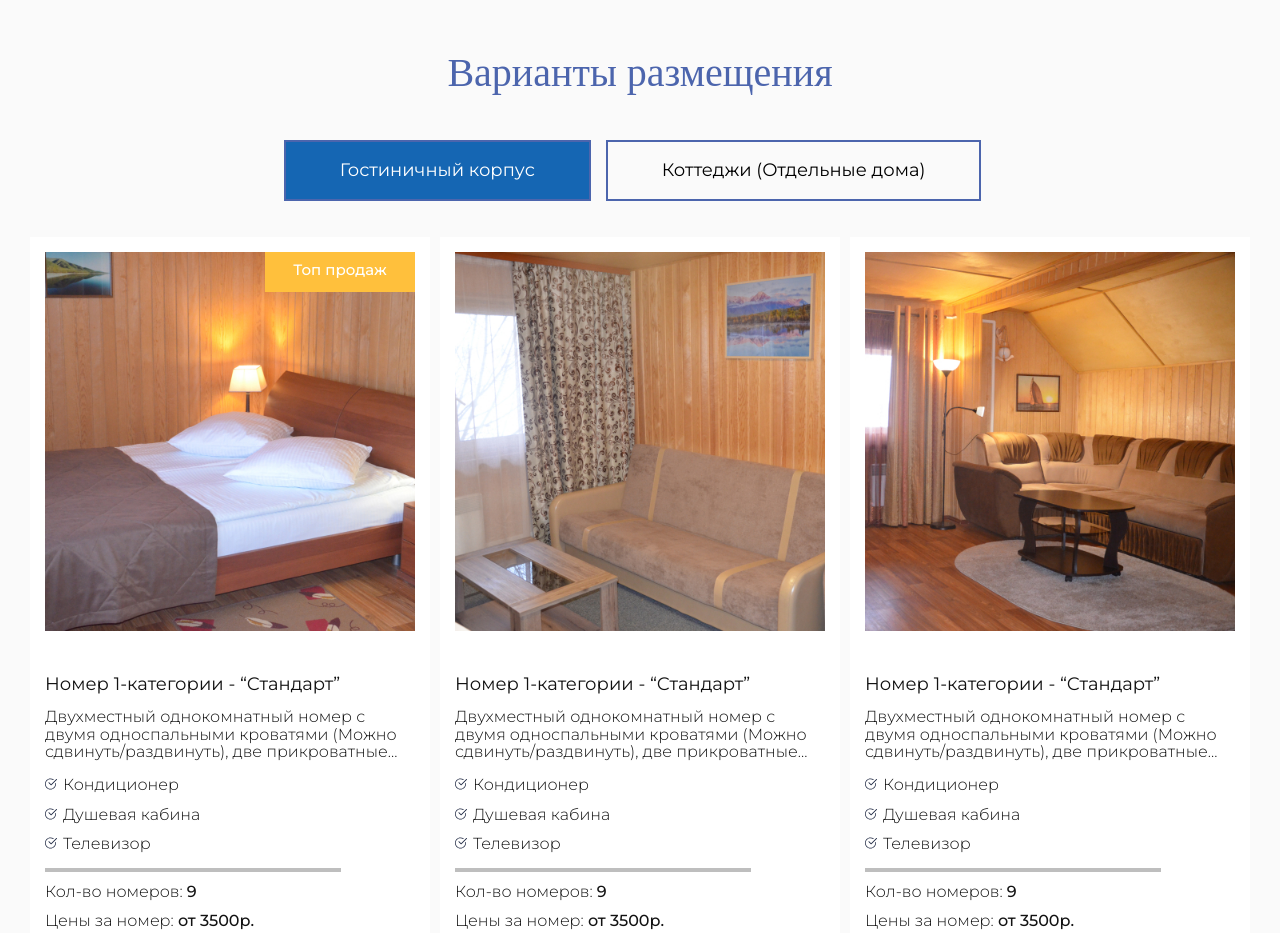
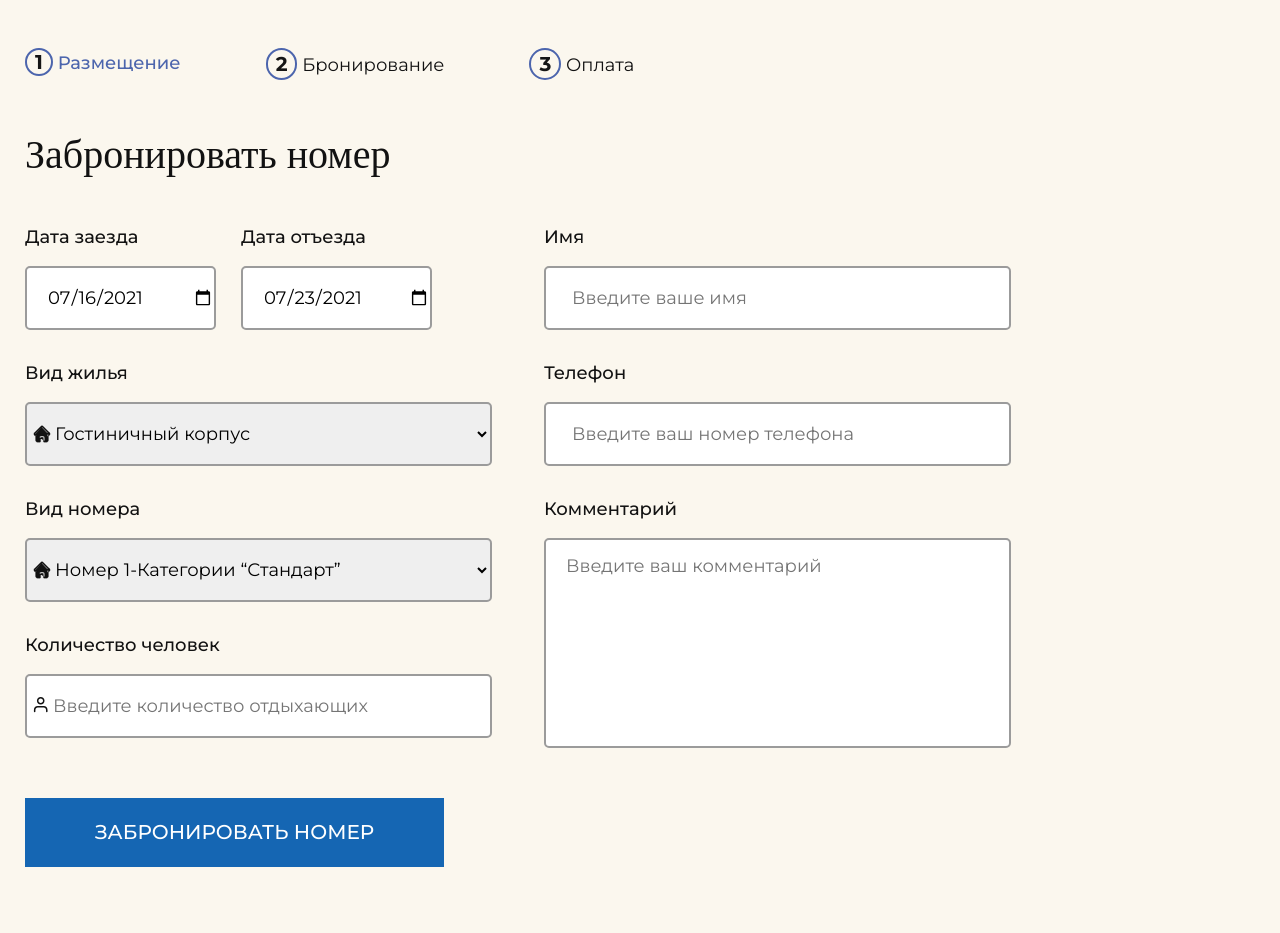
Before and after one commit to CodingOnMars/fregatBaikal, a website: page app/index.html in a window 1280 px wide. Shown: the part 1061-1994 px from the top of the page. Drawn offline with nearby package versions, Linux system fonts and the light colour scheme; files that its build step writes are made by us from their sources.

Commit message:
responsive booking section, minor fixes

```diff
--- a/app/index.html
+++ b/app/index.html
@@ -359,7 +359,7 @@
                 </div>
             </section> -->
 
-            <section class="options">
+            <!-- <section class="options">
                 <div class="container options__container">
 
                     <h2 class="options__title title">Варианты размещения</h2>
@@ -478,9 +478,9 @@
 
                     </div>
                 </div>
-            </section>
+            </section> -->
 
-            <!--<section class="booking">
+            <section class="booking">
                 <div class="container">
 
                     <ul class="booking__list text">
@@ -500,7 +500,7 @@
                     <h2 class="booking__title title">Забронировать номер</h2>
 
                     <form class="booking__form form">
-                        <div class="form__item">
+                        <div class="form__left">
                             <div class="form__dates">
                                 <div class="form__date">
                                     <label class="form__title text">Дата заезда</label>
@@ -544,10 +544,9 @@
                                 <label class="form__title text">Количество человек</label>
                                 <input class="form__input" type="number" placeholder="Введите количество отдыхающих">
                             </div>
-
                         </div>
 
-                        <div class="form__item">
+                        <div class="form__right">
                             <label class="form__title text">Имя</label>
                             <input class="form__input" type="text" placeholder="Введите ваше имя">
 
@@ -557,13 +556,16 @@
                             <label class="form__title text">Комментарий</label>
                             <textarea class="form__area" placeholder="Введите ваш комментарий"></textarea>
                         </div>
+
                     </form>
 
-                    <button class="btn-book btn-reset booking__btn">Забронировать номер</button>
+                    <div>
+                        <button class="btn-book btn-reset booking__btn">Забронировать номер</button>
+                    </div>
                 </div>
             </section>
 
-            <section class="entertainment">
+            <!--<section class="entertainment">
                 <div class="container entertainment__container">
                     <h2 class="entertainment__title title">Услуги и развлечения</h2>
 
--- a/app/scss/_global.scss
+++ b/app/scss/_global.scss
@@ -29,11 +29,11 @@ body {
 
 
 .container {
-    max-width: 1550px;
+    max-width: 1500px;
     margin: 0 auto;
 
     @media (max-width: 1549px) {
-        padding: 0 30px;
+        padding: 0 25px;
     }
 }
 
--- a/app/scss/_media.scss
+++ b/app/scss/_media.scss
@@ -1,5 +1,15 @@
 @media (min-width: 320px) {
     .btn-book {
+        font-size: 14px;
+    }
+}
+
+@media (min-width: 375px) {
+
+    .form__input-date,
+    .form__input,
+    .form__select,
+    .form__area {
         font-size: 14px;
     }
 }
@@ -32,6 +42,11 @@
             font-size: 100px;
             line-height: 72 / 170 * 100%;
         }
+    }
+
+    .form__input,
+    .form__select {
+        width: 80%;
     }
 
     .footer-inner {
@@ -118,6 +133,32 @@
 
     .rooms-slider__img {
         max-width: 320px;
+    }
+
+    .booking__list {
+        flex-direction: row;
+        margin-bottom: 50px;
+    }
+
+    .booking__item {
+        &:not(:last-child) {
+            margin-bottom: 0;
+            margin-right: 85px;
+        }
+    }
+
+    .form__dropdown,
+    .form__group {
+
+        &::before {
+            top: 65px;
+        }
+    }
+
+    .form__input {
+        position: relative;
+        padding-left: 26px;
+        padding-right: 24px;
     }
 
     .cashback__container {
@@ -232,6 +273,42 @@
         font-size: 14px;
     }
 
+    .form {
+        flex-direction: row;
+    }
+
+    .form__left {
+        margin-right: 52px;
+    }
+
+    .form__dates {
+        display: flex;
+    }
+
+    .form__date {
+        &:not(:last-child) {
+            margin-right: 25px;
+        }
+    }
+
+    .form__item {
+        &:not(:last-child) {
+            margin-right: 51px;
+        }
+    }
+
+    .form__input-date,
+    .form__input,
+    .form__select,
+    .form__area {
+        font-size: 18px;
+    }
+
+    .form__input,
+    .form__select {
+        width: 467px;
+    }
+
     .footer__btn {
         margin-bottom: 100px;
         transition: border 0.3s ease-in-out;
@@ -332,6 +409,17 @@
         }
     }
 
+    .booking__list {
+        margin-bottom: 80px;
+    }
+
+    .form__dropdown,
+    .form__group {
+        &::before {
+            top: 75px;
+        }
+    }
+
     .footer-menu__list {
         &:not(:last-child) {
 
@@ -357,6 +445,10 @@
 
     .title {
         font-size: 65px;
+    }
+
+    .booking__btn {
+        margin-top: 53px;
     }
 
     .footer__phone {
--- a/app/scss/components/_booking.scss
+++ b/app/scss/components/_booking.scss
@@ -5,7 +5,8 @@
 
     &__list {
         display: flex;
-        margin-bottom: 80px;
+        flex-direction: column;
+        margin-bottom: 30px;
     }
 
     &__title {
@@ -16,7 +17,7 @@
 
     &__item {
         &:not(:last-child) {
-            margin-right: 85px;
+            margin-bottom: 25px;
         }
     }
 
@@ -53,29 +54,13 @@
     }
 
     &__btn {
-        margin-top: 53px;
+        margin-top: 30px;
     }
 }
 
 .form {
     display: flex;
-    flex-wrap: wrap;
-
-    &__item {
-        &:not(:last-child) {
-            margin-right: 51px;
-        }
-    }
-
-    &__dates {
-        display: flex;
-    }
-
-    &__date {
-        &:not(:last-child) {
-            margin-right: 25px;
-        }
-    }
+    flex-direction: column;
 
     &__dropdown,
     &__group {
@@ -83,7 +68,7 @@
 
         &::before {
             position: absolute;
-            top: 65px;
+            top: 62px;
             left: 8px;
         }
     }
@@ -111,28 +96,29 @@
     &__input,
     &__select,
     &__area {
-        font-size: 18px;
-        line-height: 22 / 18 * 100%;
+        font-size: 12px;
+        line-height: 22 / 12 * 100%;
         border: 2px solid $dusty-gray;
         border-radius: 5px;
     }
 
     &__input,
     &__select {
+        width: 100%;
         height: 64px;
         margin-bottom: 30px;
     }
 
     &__select {
-        width: 100%;
         padding-left: 24px;
     }
 
     &__input {
         position: relative;
-        width: 467px;
         padding-left: 26px;
+        padding-left: 23px;
         padding-right: 24px;
+        padding-right: 10px;
 
         &::before {
             position: absolute;
@@ -144,21 +130,18 @@
 
     &__input-date {
         width: 100%;
-        width: 221px;
+        max-width: 221px;
         height: 64px;
         margin-bottom: 30px;
         padding-left: 20px;
-
     }
 
     &__area {
         width: 100%;
-        height: 100%;
-        max-height: 198px;
+        height: 210px;
         resize: none;
         padding-top: 10px;
         padding-left: 20px;
         padding-right: 5px;
     }
-
 }
--- a/app/scss/components/_cover.scss
+++ b/app/scss/components/_cover.scss
@@ -81,8 +81,8 @@
     display: grid;
     grid-template-columns: repeat(1, 1fr);
     gap: 20px;
-    margin-top: 60px;
-    padding-bottom: 40px;
+    margin-top: 30px;
+    padding: 30px 10px;
     background: $shadow-color;
 
     &__item {
--- a/app/scss/components/_rooms-slider.scss
+++ b/app/scss/components/_rooms-slider.scss
@@ -1,6 +1,5 @@
 .rooms-slider {
     display: flex;
-    justify-content: center;
     gap: 10px;
     overflow: auto;
 
@@ -9,7 +8,7 @@
         flex-direction: column;
         align-items: center;
         justify-content: space-evenly;
-        padding: 8px;
+        padding: 10px 12px;
         background: $white;
     }
 
```
